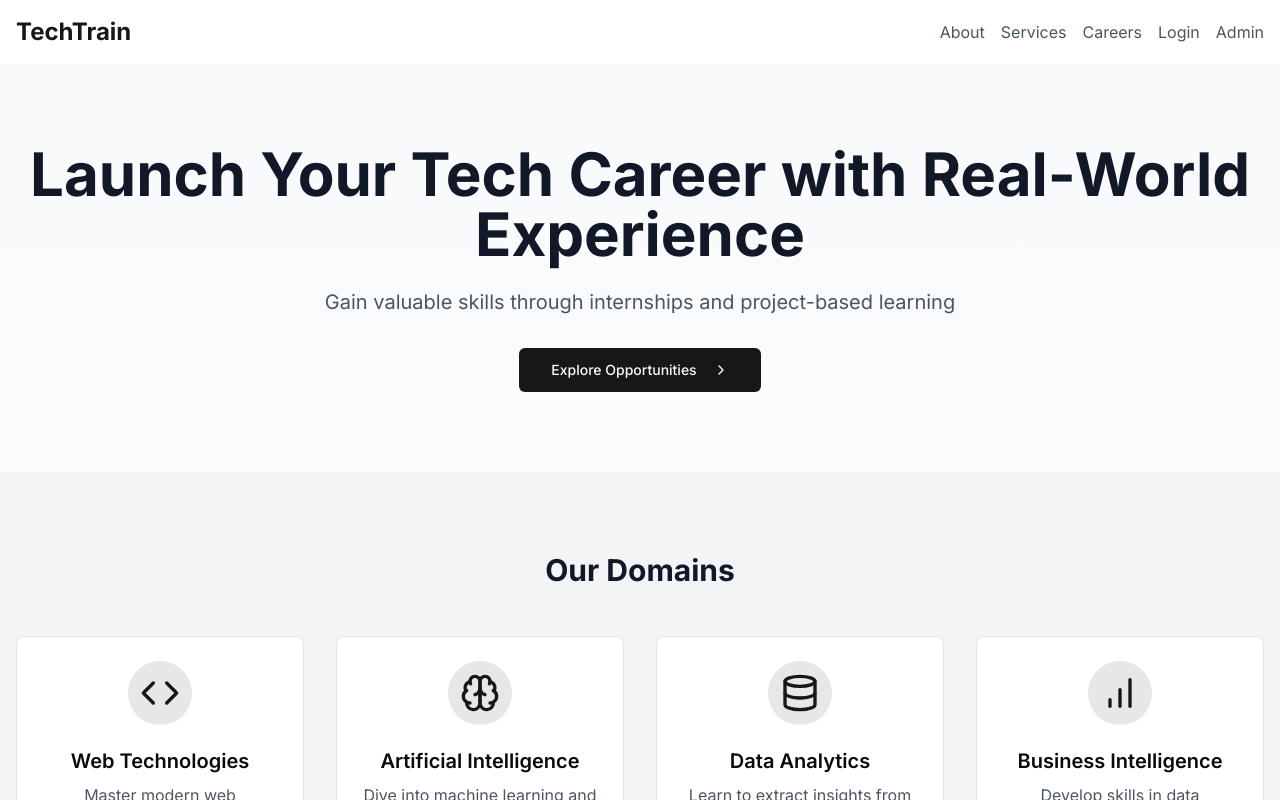
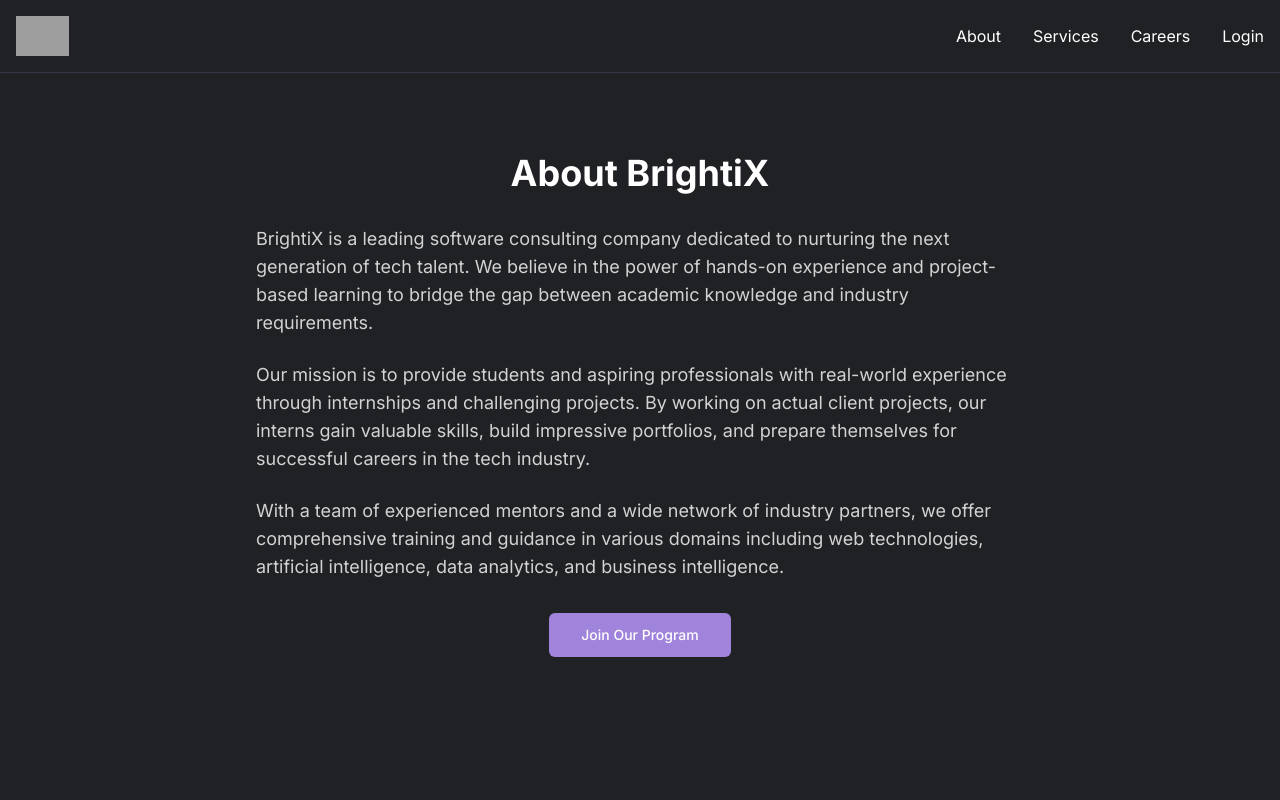
Before and after one commit to Lalith2801/Brighti-X, a Next.js app: page /about in a window 1280 px wide. Shown: the top 800 px of the page. Built offline with nearby package versions, Linux system fonts and the light colour scheme; grey boxes are pictures that could not be loaded.

Commit message:
theme and logo

```diff
--- a/app/about/page.tsx
+++ b/app/about/page.tsx
@@ -1,110 +1,36 @@
 import Link from 'next/link'
-import Image from 'next/image'
-import { ChevronRight, Code, Database, Brain, BarChart } from 'lucide-react'
 import { Button } from "@/components/ui/button"
-import { Card, CardContent } from "@/components/ui/card"
 
-export default function HomePage() {
+export default function AboutPage() {
   return (
-    <div className="min-h-screen bg-gradient-to-b from-gray-50 to-white">
-      {/* Hero Section */}
-      <section className="container mx-auto px-4 py-12 md:py-20 text-center">
-        <h1 className="text-3xl md:text-4xl lg:text-6xl font-bold mb-4 md:mb-6 text-gray-900">
-          Launch Your Tech Career with Real-World Experience
-        </h1>
-        <p className="text-lg md:text-xl mb-6 md:mb-8 text-gray-600">
-          Gain valuable skills through internships and project-based learning
-        </p>
-        <div>
-          <Link href="/careers">
-            <Button size="lg" className="bg-primary text-primary-foreground hover:bg-primary/90 w-full md:w-auto">
-              Explore Opportunities <ChevronRight className="ml-2 h-4 w-4" />
-            </Button>
-          </Link>
-        </div>
-      </section>
-
-      {/* Services Section */}
-      <section className="bg-gray-100 py-12 md:py-20">
-        <div className="container mx-auto px-4">
-          <h2 className="text-2xl md:text-3xl font-bold mb-8 md:mb-12 text-center text-gray-900">Our Domains</h2>
-          <div className="grid grid-cols-1 md:grid-cols-2 lg:grid-cols-4 gap-6 md:gap-8">
-            <DomainCard
-              icon={<Code className="h-8 w-8 md:h-10 md:w-10 text-primary" />}
-              title="Web Technologies"
-              description="Master modern web development frameworks and tools"
-            />
-            <DomainCard
-              icon={<Brain className="h-8 w-8 md:h-10 md:w-10 text-primary" />}
-              title="Artificial Intelligence"
-              description="Dive into machine learning and AI applications"
-            />
-            <DomainCard
-              icon={<Database className="h-8 w-8 md:h-10 md:w-10 text-primary" />}
-              title="Data Analytics"
-              description="Learn to extract insights from complex datasets"
-            />
-            <DomainCard
-              icon={<BarChart className="h-8 w-8 md:h-10 md:w-10 text-primary" />}
-              title="Business Intelligence"
-              description="Develop skills in data visualization and reporting"
-            />
-          </div>
-        </div>
-      </section>
-
-      {/* About Section */}
-      <section className="container mx-auto px-4 py-12 md:py-20">
-        <div className="flex flex-col md:flex-row items-center">
-          <div className="w-full md:w-1/2 mb-8 md:mb-0">
-            <Image
-              src="/placeholder.svg"
-              alt="About TechTrain"
-              width={400}
-              height={400}
-              className="rounded-lg shadow-lg w-full h-auto"
-            />
-          </div>
-          <div className="w-full md:w-1/2 md:pl-12">
-            <h2 className="text-2xl md:text-3xl font-bold mb-4 md:mb-6 text-gray-900">About TechTrain</h2>
-            <p className="text-base md:text-lg mb-6 text-gray-600">
-              TechTrain is dedicated to bridging the gap between academic learning and industry requirements.
-              We offer hands-on experience through internships and real-world projects, helping students build
-              impressive portfolios and gain the skills needed to excel in the tech industry.
-            </p>
-            <Link href="/about">
-              <Button variant="outline" className="w-full md:w-auto">Learn More About Us</Button>
+    <div className="min-h-screen bg-brightix-background">
+      <div className="container mx-auto px-4 py-12 md:py-20">
+        <h1 className="text-3xl md:text-4xl font-bold mb-6 md:mb-8 text-center text-brightix-text">About BrightiX</h1>
+        <div className="max-w-3xl mx-auto">
+          <p className="text-base md:text-lg mb-4 md:mb-6 text-brightix-text/80">
+            BrightiX is a leading software consulting company dedicated to nurturing the next generation of tech talent.
+            We believe in the power of hands-on experience and project-based learning to bridge the gap between academic
+            knowledge and industry requirements.
+          </p>
+          <p className="text-base md:text-lg mb-4 md:mb-6 text-brightix-text/80">
+            Our mission is to provide students and aspiring professionals with real-world experience through internships
+            and challenging projects. By working on actual client projects, our interns gain valuable skills, build impressive
+            portfolios, and prepare themselves for successful careers in the tech industry.
+          </p>
+          <p className="text-base md:text-lg mb-6 md:mb-8 text-brightix-text/80">
+            With a team of experienced mentors and a wide network of industry partners, we offer comprehensive training
+            and guidance in various domains including web technologies, artificial intelligence, data analytics, and
+            business intelligence.
+          </p>
+          <div className="text-center">
+            <Link href="/careers">
+              <Button size="lg" className="bg-brightix-highlight text-brightix-text hover:bg-brightix-highlight/90 w-full md:w-auto">
+                Join Our Program
+              </Button>
             </Link>
           </div>
         </div>
-      </section>
-
-      {/* CTA Section */}
-      <section className="bg-primary text-primary-foreground py-12 md:py-20">
-        <div className="container mx-auto px-4 text-center">
-          <h2 className="text-2xl md:text-3xl font-bold mb-4 md:mb-6">Ready to Start Your Journey?</h2>
-          <p className="text-lg md:text-xl mb-6 md:mb-8">Join our program and transform your career prospects</p>
-          <Link href="/careers">
-            <Button size="lg" variant="secondary" className="w-full md:w-auto">
-              Apply Now
-            </Button>
-          </Link>
-        </div>
-      </section>
+      </div>
     </div>
   )
 }
-
-function DomainCard({ icon, title, description }: { icon: React.ReactNode, title: string, description: string }) {
-  return (
-    <Card className="text-center">
-      <CardContent className="pt-6">
-        <div className="mb-4 inline-block rounded-full bg-primary/10 p-3">
-          {icon}
-        </div>
-        <h3 className="text-lg md:text-xl font-semibold mb-2">{title}</h3>
-        <p className="text-sm md:text-base text-gray-600">{description}</p>
-      </CardContent>
-    </Card>
-  )
-}
--- a/app/careers/page.tsx
+++ b/app/careers/page.tsx
@@ -1,4 +1,5 @@
-"use client";
+'use client'
+
 import { useState } from 'react'
 import { Button } from "@/components/ui/button"
 import { Input } from "@/components/ui/input"
@@ -23,12 +24,12 @@ export default function CareersPage() {
   }
 
   return (
-    <div className="min-h-screen bg-gradient-to-b from-gray-50 to-white">
-      <div className="container mx-auto px-4 py-20">
-        <h1 className="text-4xl font-bold mb-12 text-center text-gray-900">Career Opportunities</h1>
+    <div className="min-h-screen bg-brightix-background">
+      <div className="container mx-auto px-4 py-12 md:py-20">
+        <h1 className="text-3xl md:text-4xl font-bold mb-12 text-center text-brightix-text">Career Opportunities</h1>
         <div className="grid grid-cols-1 md:grid-cols-2 gap-12">
           <div>
-            <h2 className="text-2xl font-semibold mb-6 text-gray-900">Available Positions</h2>
+            <h2 className="text-2xl font-semibold mb-6 text-brightix-text">Available Positions</h2>
             <div className="space-y-6">
               <PositionCard
                 title="Web Development Intern"
@@ -45,7 +46,7 @@ export default function CareersPage() {
             </div>
           </div>
           <div>
-            <h2 className="text-2xl font-semibold mb-6 text-gray-900">Apply Now</h2>
+            <h2 className="text-2xl font-semibold mb-6 text-brightix-text">Apply Now</h2>
             <form onSubmit={handleSubmit} className="space-y-6">
               <div>
                 <Input
@@ -54,6 +55,7 @@ export default function CareersPage() {
                   value={name}
                   onChange={(e) => setName(e.target.value)}
                   required
+                  className="bg-brightix-background text-brightix-text border-brightix-highlight/20"
                 />
               </div>
               <div>
@@ -63,6 +65,7 @@ export default function CareersPage() {
                   value={email}
                   onChange={(e) => setEmail(e.target.value)}
                   required
+                  className="bg-brightix-background text-brightix-text border-brightix-highlight/20"
                 />
               </div>
               <div>
@@ -72,6 +75,7 @@ export default function CareersPage() {
                   value={resume}
                   onChange={(e) => setResume(e.target.value)}
                   required
+                  className="bg-brightix-background text-brightix-text border-brightix-highlight/20"
                 />
               </div>
               <div>
@@ -81,9 +85,10 @@ export default function CareersPage() {
                   onChange={(e) => setMessage(e.target.value)}
                   required
                   rows={4}
+                  className="bg-brightix-background text-brightix-text border-brightix-highlight/20"
                 />
               </div>
-              <Button type="submit" className="w-full bg-primary text-primary-foreground hover:bg-primary/90">
+              <Button type="submit" className="w-full bg-brightix-highlight text-brightix-text hover:bg-brightix-highlight/90">
                 Submit Application
               </Button>
             </form>
@@ -96,12 +101,12 @@ export default function CareersPage() {
 
 function PositionCard({ title, description }: { title: string, description: string }) {
   return (
-    <Card>
+    <Card className="bg-brightix-background border-brightix-highlight/20">
       <CardHeader>
-        <CardTitle>{title}</CardTitle>
+        <CardTitle className="text-brightix-text">{title}</CardTitle>
       </CardHeader>
       <CardContent>
-        <p className="text-gray-600">{description}</p>
+        <p className="text-brightix-text/80">{description}</p>
       </CardContent>
     </Card>
   )
--- a/app/client-layout.tsx
+++ b/app/client-layout.tsx
@@ -2,6 +2,7 @@
 
 import { useState } from 'react'
 import Link from 'next/link'
+import Image from 'next/image'
 import { Menu, X } from 'lucide-react'
 
 export default function ClientLayout({
@@ -13,20 +14,28 @@ export default function ClientLayout({
 
   return (
     <>
-      <nav className="bg-white shadow-sm">
+      <nav className="bg-[#202124] border-b border-[#A084DC]/20">
         <div className="container mx-auto px-4 py-4">
           <div className="flex justify-between items-center">
-            <Link href="/" className="text-2xl font-bold text-primary">TechTrain</Link>
+            <Link href="/" className="flex items-center space-x-2">
+              <Image
+                src="https://hebbkx1anhila5yf.public.blob.vercel-storage.com/Initial%20Name%20Content%20Writer%20MK%20logo-kCjsa4oLKu2uWJu6MB7dfDIAnNfpMX.svg"
+                alt="BrightiX Logo"
+                width={120}
+                height={40}
+                className="h-10 w-auto"
+              />
+            </Link>
             <div className="md:hidden">
-              <button onClick={() => setIsMenuOpen(!isMenuOpen)}>
+              <button onClick={() => setIsMenuOpen(!isMenuOpen)} className="text-white">
                 {isMenuOpen ? <X className="h-6 w-6" /> : <Menu className="h-6 w-6" />}
               </button>
             </div>
-            <div className={`md:flex space-y-4 md:space-y-0 md:space-x-4 ${isMenuOpen ? 'block' : 'hidden'} absolute md:relative top-16 md:top-0 left-0 md:left-auto right-0 md:right-auto bg-white md:bg-transparent p-4 md:p-0 shadow-md md:shadow-none`}>
-              <Link href="/about" className="block md:inline-block text-gray-600 hover:text-primary">About</Link>
-              <Link href="/services" className="block md:inline-block text-gray-600 hover:text-primary">Services</Link>
-              <Link href="/careers" className="block md:inline-block text-gray-600 hover:text-primary">Careers</Link>
-              <Link href="/login" className="block md:inline-block text-gray-600 hover:text-primary">Login</Link>
+            <div className={`md:flex space-y-4 md:space-y-0 md:space-x-8 ${isMenuOpen ? 'block' : 'hidden'} absolute md:relative top-16 md:top-0 left-0 md:left-auto right-0 md:right-auto bg-[#202124] md:bg-transparent p-4 md:p-0 border-b md:border-0 border-[#A084DC]/20`}>
+              <Link href="/about" className="block md:inline-block text-white hover:text-[#A084DC] transition-colors">About</Link>
+              <Link href="/services" className="block md:inline-block text-white hover:text-[#A084DC] transition-colors">Services</Link>
+              <Link href="/careers" className="block md:inline-block text-white hover:text-[#A084DC] transition-colors">Careers</Link>
+              <Link href="/login" className="block md:inline-block text-white hover:text-[#A084DC] transition-colors">Login</Link>
             </div>
           </div>
         </div>
--- a/app/globals.css
+++ b/app/globals.css
@@ -9,56 +9,47 @@ body {
 @layer base {
   :root {
     --background: 0 0% 100%;
-    --foreground: 0 0% 3.9%;
+    --foreground: 222.2 84% 4.9%;
     --card: 0 0% 100%;
-    --card-foreground: 0 0% 3.9%;
+    --card-foreground: 222.2 84% 4.9%;
     --popover: 0 0% 100%;
-    --popover-foreground: 0 0% 3.9%;
-    --primary: 0 0% 9%;
-    --primary-foreground: 0 0% 98%;
-    --secondary: 0 0% 96.1%;
-    --secondary-foreground: 0 0% 9%;
-    --muted: 0 0% 96.1%;
-    --muted-foreground: 0 0% 45.1%;
-    --accent: 0 0% 96.1%;
-    --accent-foreground: 0 0% 9%;
+    --popover-foreground: 222.2 84% 4.9%;
+    --primary: 221.2 83.2% 53.3%;
+    --primary-foreground: 210 40% 98%;
+    --secondary: 210 40% 96.1%;
+    --secondary-foreground: 222.2 47.4% 11.2%;
+    --muted: 210 40% 96.1%;
+    --muted-foreground: 215.4 16.3% 46.9%;
+    --accent: 210 40% 96.1%;
+    --accent-foreground: 222.2 47.4% 11.2%;
     --destructive: 0 84.2% 60.2%;
-    --destructive-foreground: 0 0% 98%;
-    --border: 0 0% 89.8%;
-    --input: 0 0% 89.8%;
-    --ring: 0 0% 3.9%;
-    --chart-1: 12 76% 61%;
-    --chart-2: 173 58% 39%;
-    --chart-3: 197 37% 24%;
-    --chart-4: 43 74% 66%;
-    --chart-5: 27 87% 67%;
+    --destructive-foreground: 210 40% 98%;
+    --border: 214.3 31.8% 91.4%;
+    --input: 214.3 31.8% 91.4%;
+    --ring: 221.2 83.2% 53.3%;
     --radius: 0.5rem;
   }
+
   .dark {
-    --background: 0 0% 3.9%;
-    --foreground: 0 0% 98%;
-    --card: 0 0% 3.9%;
-    --card-foreground: 0 0% 98%;
-    --popover: 0 0% 3.9%;
-    --popover-foreground: 0 0% 98%;
-    --primary: 0 0% 98%;
-    --primary-foreground: 0 0% 9%;
-    --secondary: 0 0% 14.9%;
-    --secondary-foreground: 0 0% 98%;
-    --muted: 0 0% 14.9%;
-    --muted-foreground: 0 0% 63.9%;
-    --accent: 0 0% 14.9%;
-    --accent-foreground: 0 0% 98%;
+    --background: 222.2 84% 4.9%;
+    --foreground: 210 40% 98%;
+    --card: 222.2 84% 4.9%;
+    --card-foreground: 210 40% 98%;
+    --popover: 222.2 84% 4.9%;
+    --popover-foreground: 210 40% 98%;
+    --primary: 217.2 91.2% 59.8%;
+    --primary-foreground: 222.2 47.4% 11.2%;
+    --secondary: 217.2 32.6% 17.5%;
+    --secondary-foreground: 210 40% 98%;
+    --muted: 217.2 32.6% 17.5%;
+    --muted-foreground: 215 20.2% 65.1%;
+    --accent: 217.2 32.6% 17.5%;
+    --accent-foreground: 210 40% 98%;
     --destructive: 0 62.8% 30.6%;
-    --destructive-foreground: 0 0% 98%;
-    --border: 0 0% 14.9%;
-    --input: 0 0% 14.9%;
-    --ring: 0 0% 83.1%;
-    --chart-1: 220 70% 50%;
-    --chart-2: 160 60% 45%;
-    --chart-3: 30 80% 55%;
-    --chart-4: 280 65% 60%;
-    --chart-5: 340 75% 55%;
+    --destructive-foreground: 210 40% 98%;
+    --border: 217.2 32.6% 17.5%;
+    --input: 217.2 32.6% 17.5%;
+    --ring: 224.3 76.3% 48%;
   }
 }
 
@@ -67,6 +58,6 @@ body {
     @apply border-border;
   }
   body {
-    @apply bg-background text-foreground;
+    @apply bg-brightix-background text-brightix-text;
   }
 }
--- a/app/layout.tsx
+++ b/app/layout.tsx
@@ -1,13 +1,12 @@
 import './globals.css'
+import { Inter } from 'next/font/google'
+import ClientLayout from './client-layout'
 import type { Metadata } from 'next'
-import { Inter } from 'next/font/google'
-import Link from 'next/link'
-import { ContentProvider } from './contexts/ContentContext'
 
 const inter = Inter({ subsets: ['latin'] })
 
 export const metadata: Metadata = {
-  title: 'TechTrain - Software Consulting and Training',
+  title: 'BrightiX - Software Consulting and Training',
   description: 'Launch your tech career with real-world experience',
 }
 
@@ -17,23 +16,9 @@ export default function RootLayout({
   children: React.ReactNode
 }) {
   return (
-    <html lang="en">
-      <body className={inter.className}>
-        <ContentProvider>
-          <nav className="bg-white shadow-sm">
-            <div className="container mx-auto px-4 py-4 flex justify-between items-center">
-              <Link href="/" className="text-2xl font-bold text-primary">TechTrain</Link>
-              <div className="space-x-4">
-                <Link href="/about" className="text-gray-600 hover:text-primary">About</Link>
-                <Link href="/services" className="text-gray-600 hover:text-primary">Services</Link>
-                <Link href="/careers" className="text-gray-600 hover:text-primary">Careers</Link>
-                <Link href="/login" className="text-gray-600 hover:text-primary">Login</Link>
-                <Link href="/admin" className="text-gray-600 hover:text-primary">Admin</Link>
-              </div>
-            </div>
-          </nav>
-          {children}
-        </ContentProvider>
+    <html lang="en" className="dark">
+      <body className={`${inter.className} bg-[#202124] text-white`}>
+        <ClientLayout>{children}</ClientLayout>
       </body>
     </html>
   )
--- a/app/page.tsx
+++ b/app/page.tsx
@@ -1,28 +1,23 @@
-'use client'
-
 import Link from 'next/link'
 import Image from 'next/image'
 import { ChevronRight, Code, Database, Brain, BarChart } from 'lucide-react'
 import { Button } from "@/components/ui/button"
 import { Card, CardContent } from "@/components/ui/card"
-import { useContent } from './contexts/ContentContext'
 
 export default function HomePage() {
-  const { content } = useContent()
-
   return (
-    <div className="min-h-screen bg-gradient-to-b from-gray-50 to-white">
+    <div className="min-h-screen bg-brightix-background">
       {/* Hero Section */}
-      <section className="container mx-auto px-4 py-20 text-center">
-        <h1 className="text-4xl md:text-6xl font-bold mb-6 text-gray-900">
-          {content.home.title}
+      <section className="container mx-auto px-4 py-12 md:py-20 text-center">
+        <h1 className="text-3xl md:text-4xl lg:text-6xl font-bold mb-4 md:mb-6 text-brightix-text">
+          Launch Your Tech Career with Real-World Experience
         </h1>
-        <p className="text-xl mb-8 text-gray-600">
-          {content.home.description}
+        <p className="text-lg md:text-xl mb-6 md:mb-8 text-brightix-text/80">
+          Gain valuable skills through internships and project-based learning
         </p>
         <div>
           <Link href="/careers">
-            <Button size="lg" className="bg-primary text-primary-foreground hover:bg-primary/90">
+            <Button size="lg" className="bg-brightix-highlight text-brightix-text hover:bg-brightix-highlight/90 w-full md:w-auto">
               Explore Opportunities <ChevronRight className="ml-2 h-4 w-4" />
             </Button>
           </Link>
@@ -30,58 +25,69 @@ export default function HomePage() {
       </section>
 
       {/* Services Section */}
-      <section className="bg-gray-100 py-20">
+      <section className="bg-brightix-background/50 border-y border-brightix-highlight/20 py-12 md:py-20">
         <div className="container mx-auto px-4">
-          <h2 className="text-3xl font-bold mb-12 text-center text-gray-900">Our Domains</h2>
-          <div className="grid grid-cols-1 md:grid-cols-2 lg:grid-cols-4 gap-8">
-            {content.services.map((service, index) => (
-              <DomainCard
-                key={index}
-                icon={[
-                  <Code key="code" className="h-10 w-10 text-primary" />,
-                  <Brain key="brain" className="h-10 w-10 text-primary" />,
-                  <Database key="database" className="h-10 w-10 text-primary" />,
-                  <BarChart key="barchart" className="h-10 w-10 text-primary" />
-                ][index]}
-                title={service.title}
-                description={service.description}
-              />
-            ))}
+          <h2 className="text-2xl md:text-3xl font-bold mb-8 md:mb-12 text-center text-brightix-text">Our Domains</h2>
+          <div className="grid grid-cols-1 md:grid-cols-2 lg:grid-cols-4 gap-6 md:gap-8">
+            <DomainCard
+              icon={<Code className="h-8 w-8 md:h-10 md:w-10 text-brightix-highlight" />}
+              title="Web Technologies"
+              description="Master modern web development frameworks and tools"
+            />
+            <DomainCard
+              icon={<Brain className="h-8 w-8 md:h-10 md:w-10 text-brightix-highlight" />}
+              title="Artificial Intelligence"
+              description="Dive into machine learning and AI applications"
+            />
+            <DomainCard
+              icon={<Database className="h-8 w-8 md:h-10 md:w-10 text-brightix-highlight" />}
+              title="Data Analytics"
+              description="Learn to extract insights from complex datasets"
+            />
+            <DomainCard
+              icon={<BarChart className="h-8 w-8 md:h-10 md:w-10 text-brightix-highlight" />}
+              title="Business Intelligence"
+              description="Develop skills in data visualization and reporting"
+            />
           </div>
         </div>
       </section>
 
       {/* About Section */}
-      <section className="container mx-auto px-4 py-20">
+      <section className="container mx-auto px-4 py-12 md:py-20">
         <div className="flex flex-col md:flex-row items-center">
-          <div className="md:w-1/2 mb-8 md:mb-0">
+          <div className="w-full md:w-1/2 mb-8 md:mb-0">
             <Image
-              src="/placeholder.svg"
-              alt="About TechTrain"
+              src="logo.svg"
+              alt="About BrightiX"
               width={400}
               height={400}
-              className="rounded-lg shadow-lg"
+              className="rounded-lg shadow-lg w-full h-auto"
             />
           </div>
-          <div className="md:w-1/2 md:pl-12">
-            <h2 className="text-3xl font-bold mb-6 text-gray-900">About TechTrain</h2>
-            <p className="text-lg mb-6 text-gray-600">
-              {content.about.content}
+          <div className="w-full md:w-1/2 md:pl-12">
+            <h2 className="text-2xl md:text-3xl font-bold mb-4 md:mb-6 text-brightix-text">About BrightiX</h2>
+            <p className="text-base md:text-lg mb-6 text-brightix-text/80">
+              BrightiX is dedicated to bridging the gap between academic learning and industry requirements.
+              We offer hands-on experience through internships and real-world projects, helping students build
+              impressive portfolios and gain the skills needed to excel in the tech industry.
             </p>
             <Link href="/about">
-              <Button variant="outline">Learn More About Us</Button>
+              <Button variant="outline" className="w-full md:w-auto border-brightix-highlight text-brightix-highlight hover:bg-brightix-highlight hover:text-brightix-text">
+                Learn More About Us
+              </Button>
             </Link>
           </div>
         </div>
       </section>
 
       {/* CTA Section */}
-      <section className="bg-primary text-primary-foreground py-20">
+      <section className="bg-brightix-highlight text-brightix-text py-12 md:py-20">
         <div className="container mx-auto px-4 text-center">
-          <h2 className="text-3xl font-bold mb-6">Ready to Start Your Journey?</h2>
-          <p className="text-xl mb-8">Join our program and transform your career prospects</p>
+          <h2 className="text-2xl md:text-3xl font-bold mb-4 md:mb-6">Ready to Start Your Journey?</h2>
+          <p className="text-lg md:text-xl mb-6 md:mb-8">Join our program and transform your career prospects</p>
           <Link href="/careers">
-            <Button size="lg" variant="secondary">
+            <Button size="lg" variant="outline" className="w-full md:w-auto border-brightix-text text-brightix-text hover:bg-brightix-text hover:text-brightix-highlight">
               Apply Now
             </Button>
           </Link>
@@ -93,13 +99,13 @@ export default function HomePage() {
 
 function DomainCard({ icon, title, description }: { icon: React.ReactNode, title: string, description: string }) {
   return (
-    <Card className="text-center">
+    <Card className="text-center bg-brightix-background border-brightix-highlight/20">
       <CardContent className="pt-6">
-        <div className="mb-4 inline-block rounded-full bg-primary/10 p-3">
+        <div className="mb-4 inline-block rounded-full bg-brightix-highlight/10 p-3">
           {icon}
         </div>
-        <h3 className="text-xl font-semibold mb-2">{title}</h3>
-        <p className="text-gray-600">{description}</p>
+        <h3 className="text-lg md:text-xl font-semibold mb-2 text-brightix-text">{title}</h3>
+        <p className="text-sm md:text-base text-brightix-text/80">{description}</p>
       </CardContent>
     </Card>
   )
```
Also changed, not shown: app/login/page.tsx (+10 -7 lines), app/services/page.tsx (+8 -9 lines), tailwind.config.ts (+7 -1 lines), public/logo.svg (added).
